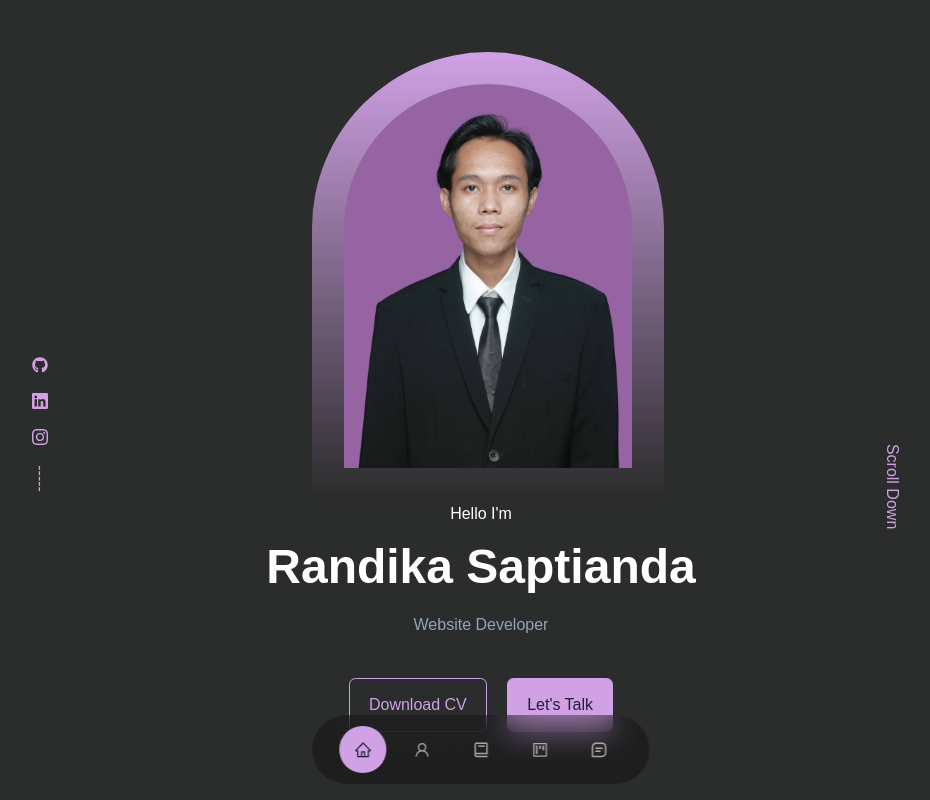
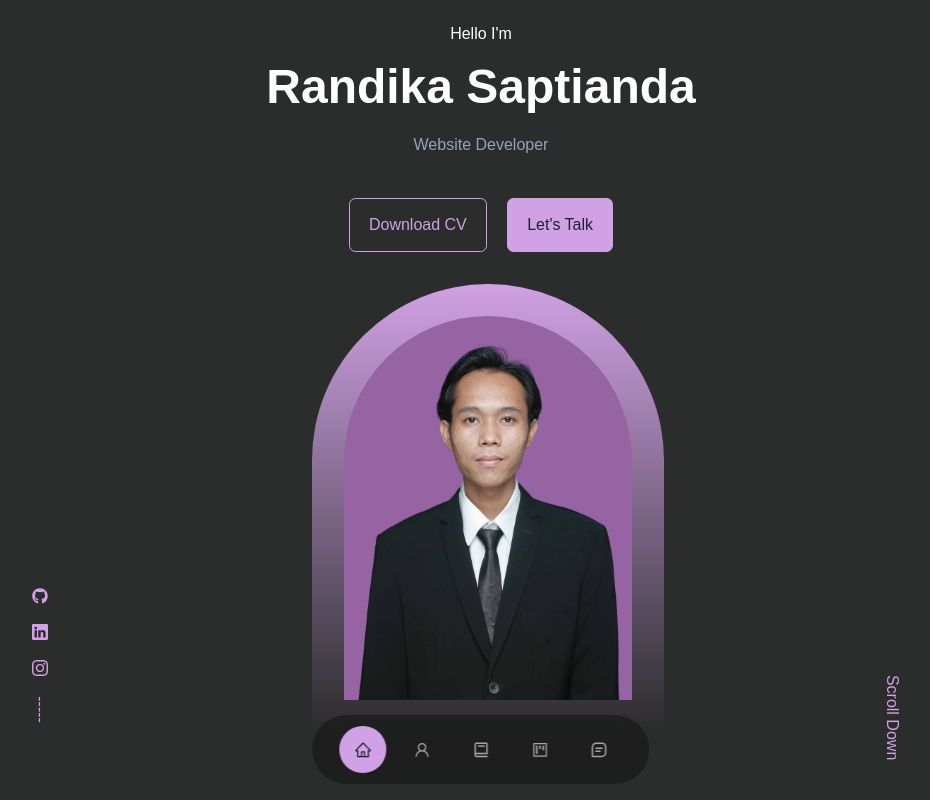
Before and after one commit to randikasaptianda/portfolio-randika, a React (Create React App) app: page / in a window 1280 px wide. Shown: the top 800 px of the page, without its empty margins (159-1089 px from the left). Built offline with nearby package versions, Linux system fonts and the light colour scheme; the HTML template or start-up script is replaced by a standard one.

Commit message:
update code

```diff
--- a/src/components/Home/Header/Header.jsx
+++ b/src/components/Home/Header/Header.jsx
@@ -6,6 +6,10 @@ import CVT from "./CVT";
 const Header = () => {
   return (
     <div className=" w-full h-screen text-center py-5">
+      <h5>Hello I'm</h5>
+      <h1 className="font-bold text-5xl mt-4 ">Randika Saptianda</h1>
+      <h5 className="text-slate-400 mt-5">Website Developer</h5>
+      <CVT />
       <div className="mt-8 flex items-center lg:items-end justify-evenly">
         <HeaderSocials />
         <img src={ME} alt="ME" className=" w-[17rem] h-[22rem] bg-gradient-to-b from-[#d0a1e4] ...  overflow-hidden object-cover rounded-t-full pt-3 lg:w-[22rem] lg:h-[28rem] lg:p-8 " />
@@ -13,10 +17,6 @@ const Header = () => {
           Scroll Down
         </a>
       </div>
-      <h5>Hello I'm</h5>
-      <h1 className="font-bold text-5xl mt-4 ">Randika Saptianda</h1>
-      <h5 className="text-slate-400 mt-5">Website Developer</h5>
-      <CVT />
     </div>
   );
 };
```
